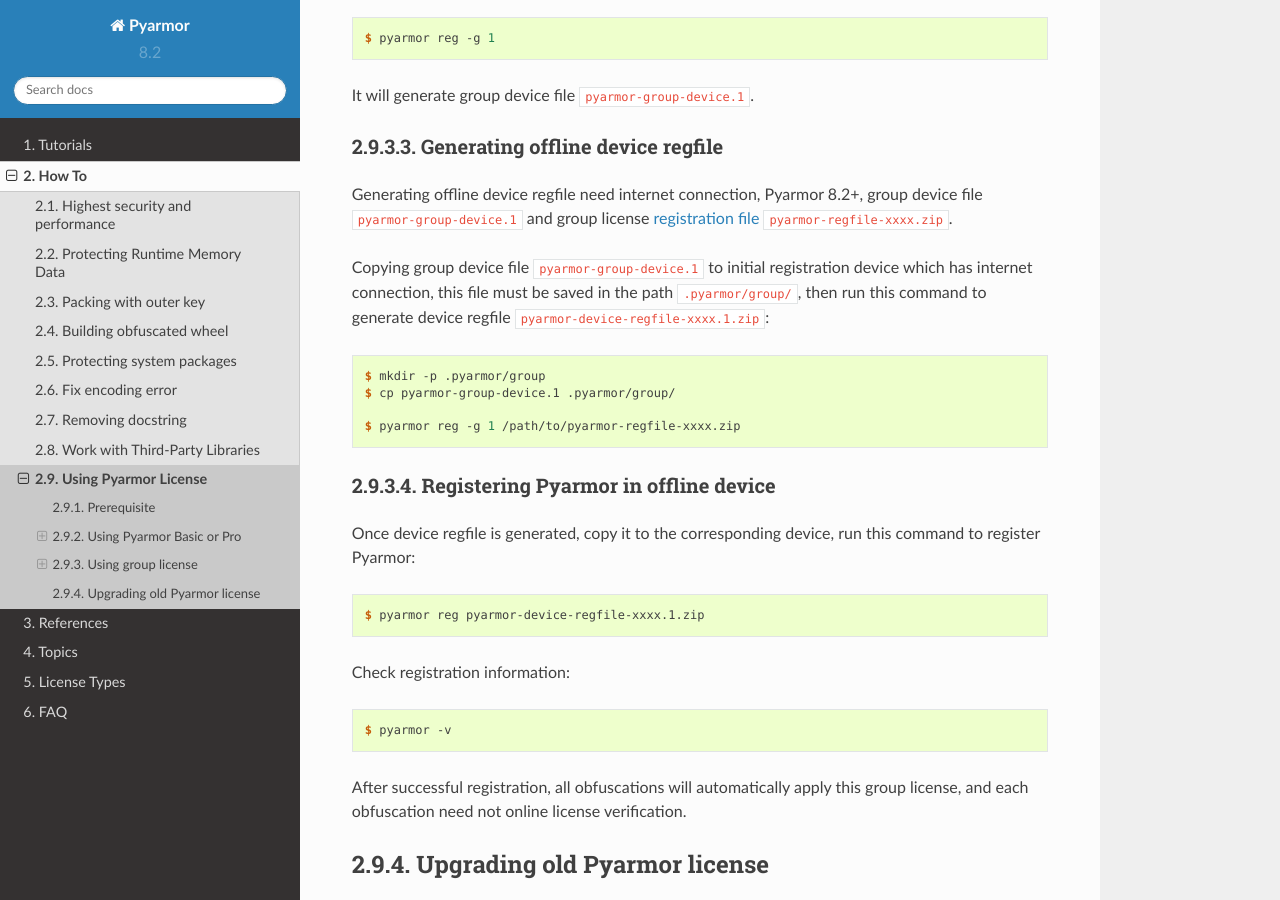
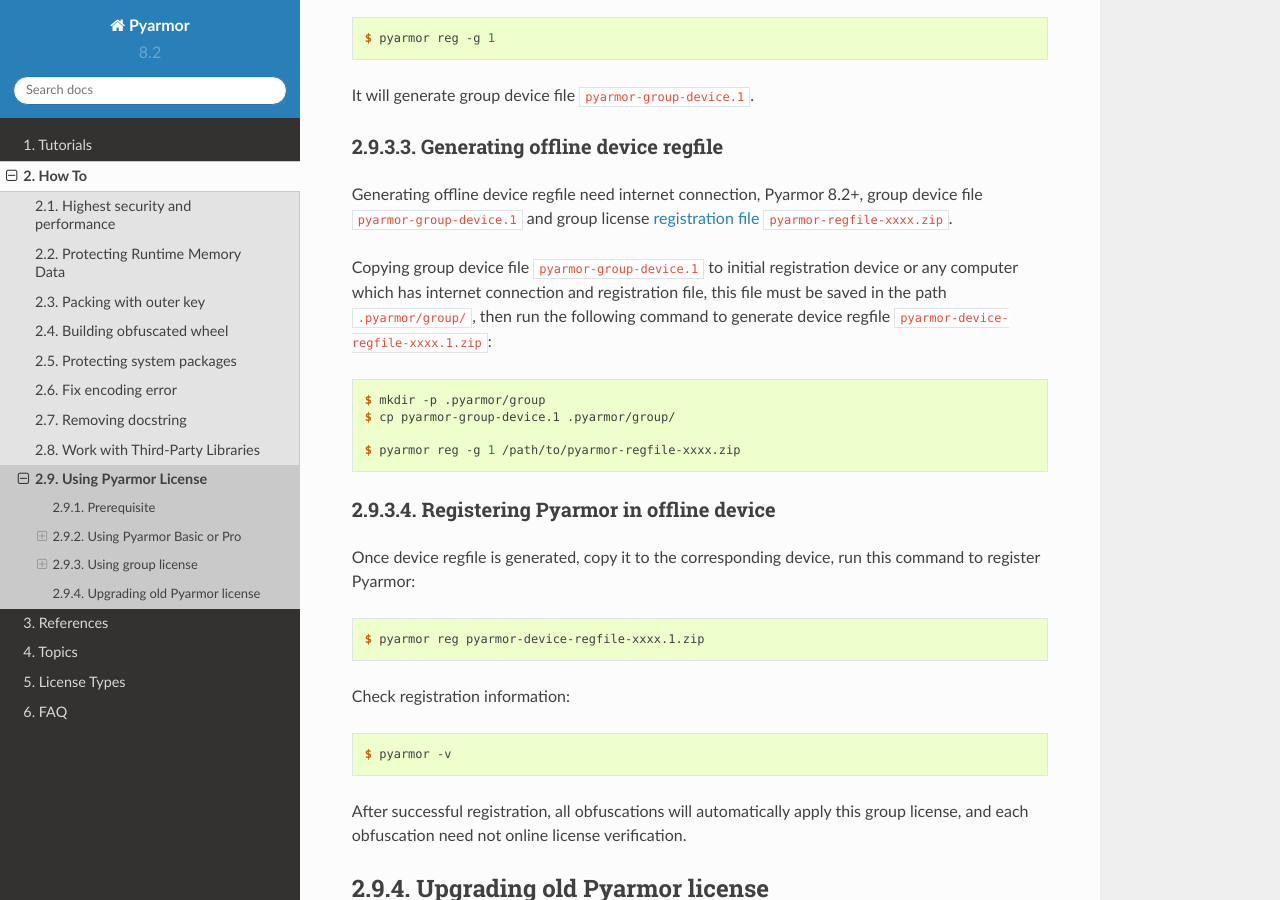
Before and after one commit to dashingsoft/pyarmor, a Sphinx documentation site: the page built from docs/how-to/register.rst, in a window 1280 px wide and 900 px high, scrolled down 3359 px. Built offline with Sphinx 7.4.7 and the Read the Docs theme 2.0.0, drawn with Linux system fonts in a browser that asks for light colours.

Commit message:
Add note for group license

```diff
--- a/docs/how-to/register.rst
+++ b/docs/how-to/register.rst
@@ -124,7 +124,7 @@
 
 Generating offline device regfile need internet connection, Pyarmor 8.2+, group device file  ``pyarmor-group-device.1`` and group license :term:`registration file` ``pyarmor-regfile-xxxx.zip``.
 
-Copying group device file ``pyarmor-group-device.1`` to initial registration device which has internet connection, this file must be saved in the path ``.pyarmor/group/``, then run this command to generate device regfile ``pyarmor-device-regfile-xxxx.1.zip``::
+Copying group device file ``pyarmor-group-device.1`` to initial registration device  or any computer which has internet connection and registration file, this file must be saved in the path ``.pyarmor/group/``, then run the following command to generate device regfile ``pyarmor-device-regfile-xxxx.1.zip``::
 
     $ mkdir -p .pyarmor/group
     $ cp pyarmor-group-device.1 .pyarmor/group/
```
